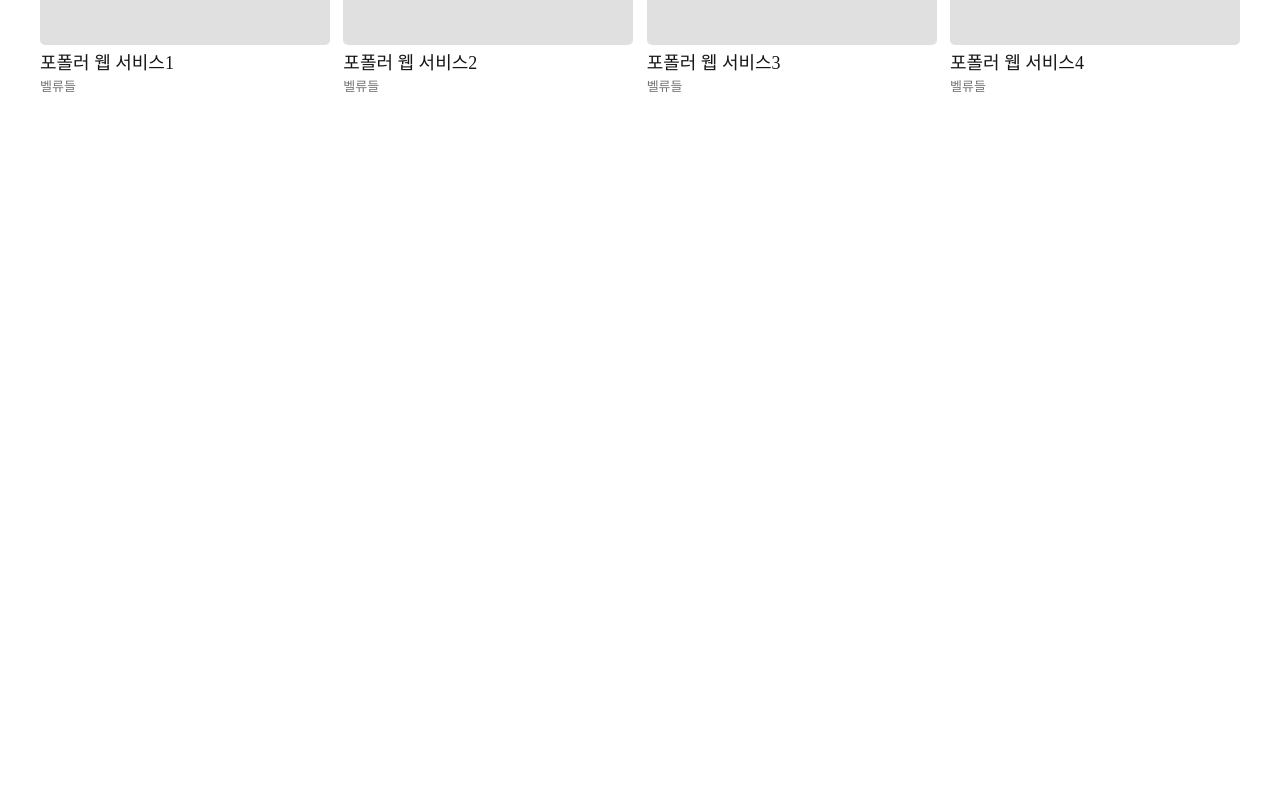
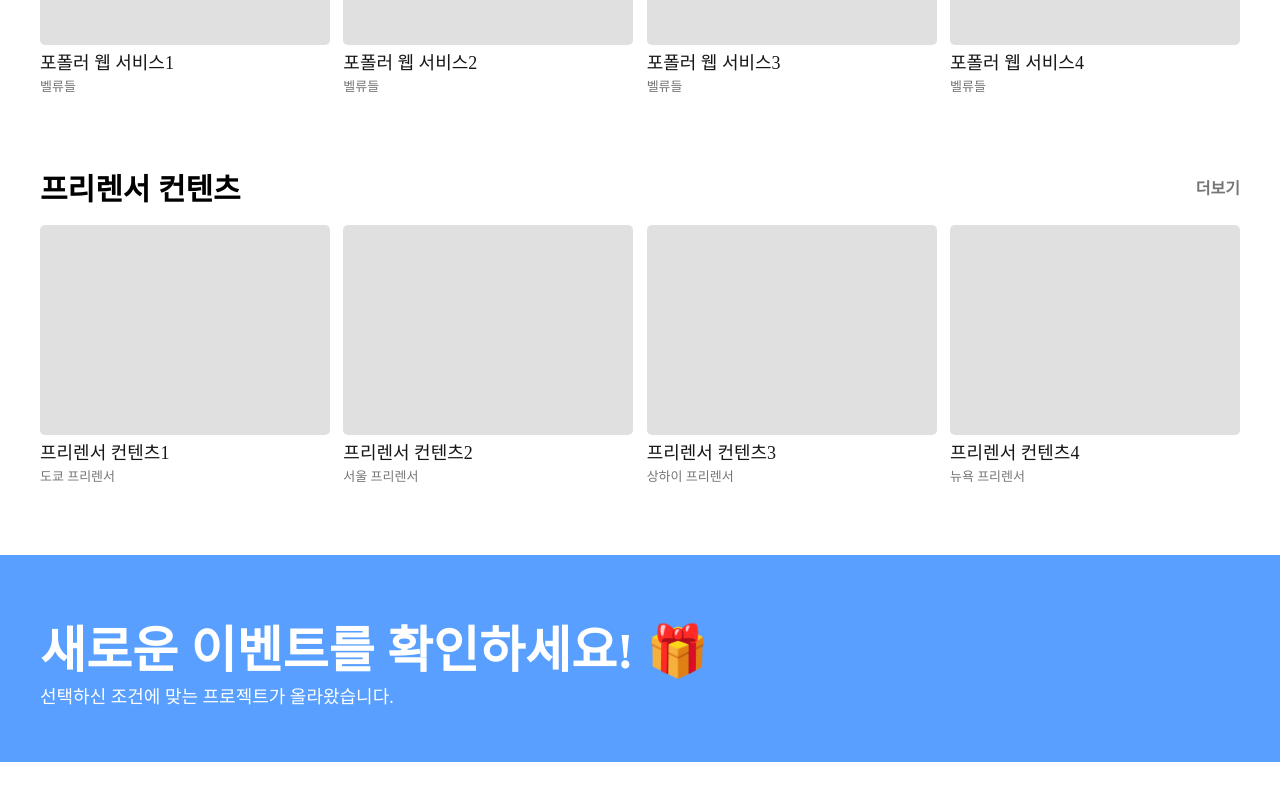
Before and after one commit to demain18/TeamFreeChart_client, a React (Create React App) app: page / in a window 1280 px wide. Shown: the part 864-1664 px from the top of the page. Before the commit the page ends 1500 px from the top, so only its background shows below. Built offline with nearby package versions, Linux system fonts and the light colour scheme.

Commit message:
[추가] : Home/Banner 및 FreelancerContent 생성,  - common파일과 style.js를 생성하였습니다.

```diff
--- /dev/null
+++ b/src/components/Home/Banner/index.jsx
@@ -0,0 +1,16 @@
+import React, { Fragment } from "react";
+import * as S from "../Banner/style";
+function index() {
+  return (
+    <Fragment>
+      <S.Wrapper>
+        <S.Layout>
+          <S.Title>새로운 이벤트를 확인하세요! 🎁</S.Title>
+          <S.Disc>선택하신 조건에 맞는 프로젝트가 올라왔습니다.</S.Disc>
+        </S.Layout>
+      </S.Wrapper>
+    </Fragment>
+  );
+}
+
+export default index;
--- /dev/null
+++ b/src/components/Home/Banner/style.js
@@ -0,0 +1,30 @@
+import styled from "styled-components";
+export const Wrapper = styled.div`
+  display: flex;
+  justify-content: center;
+  align-items: center;
+  width: 100%;
+  height: 207px;
+  background-color: #589fff;
+  margin-top: 70px;
+`;
+export const Layout = styled.div`
+  display: flex;
+  flex-direction: column;
+  justify-content: center;
+  align-items: flex-start;
+  width: 1200px;
+  margin: 0px auto;
+  /* padding: 55px 360px; */
+  /* height: 480px; */
+  /* box-sizing: border-box; */
+`;
+export const Title = styled.div`
+  font-size: 50px;
+  font-weight: bold;
+  color: #fff;
+`;
+export const Disc = styled.div`
+  font-size: 18px;
+  color: #fff;
+`;
--- /dev/null
+++ b/src/components/Home/FreelancerContent/index.jsx
@@ -0,0 +1,34 @@
+import React, { Fragment } from "react";
+import * as S from "../FreelancerContent/style";
+function index() {
+  const Dummy = [
+    { title: "프리렌서 컨텐츠1", value: "도쿄 프리렌서" },
+    { title: "프리렌서 컨텐츠2", value: "서울 프리렌서" },
+    { title: "프리렌서 컨텐츠3", value: "상하이 프리렌서" },
+    { title: "프리렌서 컨텐츠4", value: "뉴욕 프리렌서" },
+  ];
+  const MapProjectBox = Dummy.map((i) => {
+    return (
+      <Fragment>
+        <S.ProjectBox>
+          <S.ProjectImage />
+          <S.ProjectTitle>{i.title}</S.ProjectTitle>
+          <S.ProjectValue>{i.value}</S.ProjectValue>
+        </S.ProjectBox>
+      </Fragment>
+    );
+  });
+  return (
+    <Fragment>
+      <S.Layout>
+        <S.Header>
+          <S.Title>프리렌서 컨텐츠</S.Title>
+          <S.MoreButton>더보기</S.MoreButton>
+        </S.Header>
+        <S.ProjectsArea>{MapProjectBox}</S.ProjectsArea>
+      </S.Layout>
+    </Fragment>
+  );
+}
+
+export default index;
--- /dev/null
+++ b/src/components/Home/FreelancerContent/style.js
@@ -0,0 +1,62 @@
+import styled from "styled-components";
+
+export const Layout = styled.div`
+  display: flex;
+  flex-direction: column;
+  justify-content: center;
+  align-items: flex-start;
+  width: 1200px;
+  margin-top: 70px;
+  /* height: 480px; */
+  /* box-sizing: border-box; */
+`;
+
+export const Title = styled.div`
+  font-size: 30px;
+  font-weight: bold;
+`;
+
+export const MoreButton = styled.div`
+  cursor: pointer;
+  font-size: 16px;
+  font-weight: bold;
+  color: #767676;
+`;
+export const Header = styled.div`
+  display: flex;
+  justify-content: space-between;
+  align-items: center;
+  width: 100%;
+  margin-bottom: 16px;
+`;
+export const ProjectBox = styled.div`
+  display: flex;
+  flex-direction: column;
+  justify-content: space-between;
+  align-items: flex-start;
+  width: 290px;
+  height: 260px;
+`;
+export const ProjectImage = styled.div`
+  cursor: pointer;
+  width: 100%;
+  height: 210px;
+  border-radius: 5px;
+  background-color: #e0e0e0;
+`;
+export const ProjectTitle = styled.div`
+  cursor: pointer;
+  font-size: 18px;
+  color: #171717;
+`;
+export const ProjectValue = styled.div`
+  font-size: 13px;
+  color: #767676;
+`;
+
+export const ProjectsArea = styled.div`
+  display: flex;
+  justify-content: space-between;
+  align-items: center;
+  width: 100%;
+`;
--- a/src/pages/Home/index.jsx
+++ b/src/pages/Home/index.jsx
@@ -1,16 +1,20 @@
 import React, { Fragment } from "react";
-import PropTypes from "prop-types";
-import styled from "styled-components";
+// import PropTypes from "prop-types";
+// import styled from "styled-components";
 // style
 import * as S from "./style";
 import MainWageArea from "components/Home/MainWageArea";
 import ProjectGallery from "components/Home/ProjectGallery";
+import FreelancerContent from "components/Home/FreelancerContent";
+import Banner from "components/Home/Banner";
 
 const Home = () => (
   <Fragment>
     <S.Layout>
       <MainWageArea />
       <ProjectGallery />
+      <FreelancerContent />
+      <Banner />
     </S.Layout>
   </Fragment>
 );
--- a/src/pages/Home/style.js
+++ b/src/pages/Home/style.js
@@ -6,7 +6,7 @@ export const Layout = styled.div`
   justify-content: flex-start;
   align-items: center;
   width: 100%;
-  min-height: 1500px;
+  min-height: 1800px;
   padding-top: 95px;
   /* border: 1px solid red; */
 `;
```
